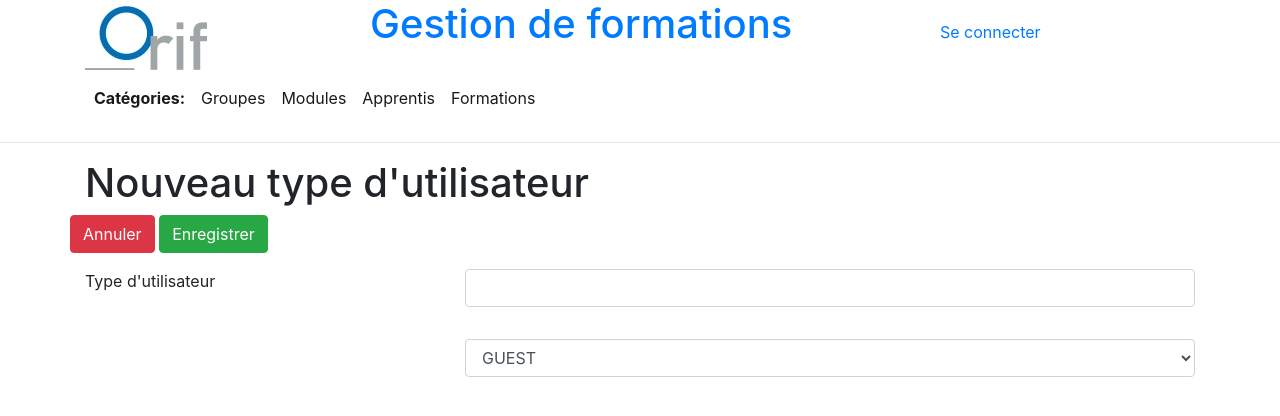
After one commit to OrifInformatique/gestion_formations, a CodeIgniter app: page /gestion_formations/admin/user_type_form in a window 1280 px wide. The commit adds this page. Shown: the top 416 px of the page. Run offline with CodeIgniter, Linux system fonts and the light colour scheme.

Commit message:
Add user_type functions

```diff
--- a/application/config/MY_constants.php
+++ b/application/config/MY_constants.php
@@ -22,6 +22,6 @@ defined('USERNAME_MIN_LENGTH') OR define('USERNAME_MIN_LENGTH', 2);
 | Access levels
 |--------------------------------------------------------------------------
 */
-define('ACCESS_LVL_GUEST', 1);
-define('ACCESS_LVL_REGISTERED', 2);
-define('ACCESS_LVL_ADMIN', 4);
+define('ACCESS_LVLS', array('GUEST' => 1,
+                            'REGISTERED' => 2,
+                            'ADMIN' => 4));
--- a/application/controllers/Admin.php
+++ b/application/controllers/Admin.php
@@ -8,7 +8,7 @@
  */
 
 class Admin extends MY_Controller {
-    //protected $access_level = ACCESS_LVL_ADMIN;
+    //protected $access_level = ACCESS_LVLS['ADMIN'];
     protected $access_level = "*";
 
     /**
@@ -22,7 +22,7 @@ class Admin extends MY_Controller {
     }
 
     public function index() {
-        $this->user_index();
+        $this->display_view('admin/list');
     }
 
     /************************
@@ -67,6 +67,7 @@ class Admin extends MY_Controller {
 
         $this->form_validation->set_rules('user_username', $this->lang->line('user_username'),
             'trim|required|min_length['.USERNAME_MIN_LENGTH.']|is_unique[users.user]');
+        $this->form_validation->set_rules('user_type', $this->lang->line('user_type'), 'required');
         if(!$update) {
             $this->form_validation->set_rules('user_password', $this->lang->line('user_password'),
                 array('trim',
@@ -74,7 +75,6 @@ class Admin extends MY_Controller {
                     'min_length['.PASSWORD_MIN_LENGTH.']',
                     function($problem) {return $problem;}));
         }
-        $this->form_validation->set_rules('user_type', $this->lang->line('user_type'), 'required');
 
         if($this->form_validation->run()) {
             if($this->input->post('id') > 0){
@@ -112,4 +112,63 @@ class Admin extends MY_Controller {
             redirect('admin/user_index');
         }
     }
+
+    /*****************************
+     * User type-related functions
+     *****************************/
+    public function user_type_index() {
+        $outputs['access_levels'] = array_flip(ACCESS_LVLS);
+        $outputs['user_types'] = $this->user_type_model->get_all();
+        $this->display_view('admin/user_types/list', $outputs);
+    }
+
+    public function user_type_form($id = 0) {
+        $outputs['access_levels'] = array_flip(ACCESS_LVLS);
+
+        if($id > 0) {
+            $outputs['user_type'] = $this->user_type_model->get($id);
+        }
+
+        $this->display_view('admin/user_types/form', $outputs);
+    }
+
+    public function user_type_form_validation() {
+        $this->form_validation->set_rules('user_type_type', $this->lang->line('user_type_type'), 'required|alpha');
+        $this->form_validation->set_rules('user_type_access_level', $this->lang->line('user_type_access_level'), 'required');
+
+        $req = array(
+            'type' => $this->input->post('user_type_type'),
+            'access_level' => $this->input->post('user_type_access_level'));
+
+        if($this->form_validation->run()) {
+            if($this->input->post('id') > 0) {
+                $this->user_type_model->update($this->input->post('id'), $req);
+            } else {
+                $this->user_type_model->insert($req);
+            }
+            redirect('admin/user_type_index');
+        } else {
+            if($this->input->post('id') > 0)
+                $this->user_type_form($this->input->post('id'));
+            $this->user_type_form();
+        }
+    }
+
+    public function user_type_delete($id, $confirm = 0) {
+        $outputs['user_type'] = $this->user_type_model->get($id);
+
+        $outputs['deletion_allowed'] = TRUE;
+        $users = $this->user_model->with('Users')->get_many_by('fk_user_type='.$id);
+        if(sizeof($users) > 0)
+            $outputs['deletion_allowed'] = FALSE;
+
+        if($confirm == 1) {
+            $this->user_type_model->delete($id);
+            $this->display_view('admin/user_types/success');
+        } elseif ($confirm == 0) {
+            $this->display_view('admin/user_types/delete', $outputs);
+        } else {
+            redirect('admin/user_type_index');
+        }
+    }
 }
--- a/application/language/french/MY_application_lang.php
+++ b/application/language/french/MY_application_lang.php
@@ -17,6 +17,8 @@ $lang['nav_group']                      = 'Groupes';
 $lang['nav_module']                     = 'Modules';
 $lang['nav_apprentice']                 = 'Apprentis';
 $lang['nav_formation']                  = 'Formations';
+$lang['nav_admin_users']                = 'Utilisateurs';
+$lang['nav_admin_user_types']           = 'Types d\'utilisateur';
 
 // Page titles
 $lang['page_prefix']                    = 'Gestion formations';
@@ -51,6 +53,8 @@ $lang['user_username']                  = 'Nom d\'utilisateur';
 $lang['user_password']                  = 'Mot de passe';
 $lang['user_password_again']            = 'Répétez le mot de passe';
 $lang['user_type']                      = 'Type d\'utilisateur';
+$lang['user_type_type']                 = 'Type d\'utilisateur';
+$lang['user_type_access']               = 'Niveau d\'accès';
 
 // Log Error
 $lang['invalid_id']                     = 'Ces informations de connexion ne sont pas valides';
@@ -77,11 +81,17 @@ $lang['formation_new']                  = 'Nouvelle formation';
 $lang['formation_modify']               = 'Modifier la formation';
 $lang['formation_delete']               = 'Supprimer la formation';
 $lang['formation_delete_not']           = 'La formation ne peut pas être supprimée car un module y est associé.';
+$lang['admin_menu']                     = 'Menus d\'administration';
 $lang['user_list']                      = 'Liste des utilisateurs';
 $lang['user_new']                       = 'Nouvel utilisateur';
 $lang['user_modify']                    = 'Modifer l\'utilisateur';
 $lang['user_delete']                    = 'Supprimer l\'utilisateur';
 $lang['user_delete_not']                = 'L\'utilisateur ne peut pas être supprimé car une personne y est associée';
+$lang['user_type_list']                 = 'Liste des types d\'utilisateur';
+$lang['user_type_new']                  = 'Nouveau type d\'utilisateur';
+$lang['user_type_modify']               = 'Modfier le type d\'utilsateur';
+$lang['user_type_delete']               = 'Supprimer le type d\'utilisateur';
+$lang['user_type_delete_not']           = 'Le type d\'utilisateur ne peut pas être supprimé car un utilisateur y est associé';
 
 // Buttons
 $lang['btn_login']                      = 'Se connecter';
@@ -111,6 +121,8 @@ $lang['formation_delete_confirm']       = 'Etes-vous sûr de vouloir supprimer l
 $lang['formation_deleted']              = 'La formation a été supprimé';
 $lang['user_delete_confirm']            = 'Etes-vous sûr de vouloir supprimer l\'utilisateur';
 $lang['user_deleted']                   = 'L\'utilisateur a été supprimé';
+$lang['user_type_delete_confirm']       = 'Etes-vous sûr de vouloir supprimer le type d\'utilisateur';
+$lang['user_type_deleted']              = 'Le type d\'utilisateur a été supprimé';
 
 // Errors
 $lang['group_missing']                  = 'Aucun groupe trouvé avec les paramètres entrés';
@@ -118,6 +130,7 @@ $lang['module_missing']                 = 'Aucun module trouvé avec les paramè
 $lang['apprentice_missing']             = 'Aucun apprenti trouvé avec les paramètres entrés';
 $lang['formation_missing']              = 'Aucune formation trouvée avec les paramètres entrés';
 $lang['user_missing']                   = 'Aucun utilisateur trouvé avec les paramètres entrés';
+$lang['user_type_missing']              = 'Aucun type d\'utilisateur trouvé avec les paramètres entrés';
 $lang['subject']                        = 'Matière';
 
 // Other texts
--- /dev/null
+++ b/application/views/admin/list.php
@@ -0,0 +1,5 @@
+<div class="container">
+    <h1><?php echo $this->lang->line('admin_menu'); ?></h1>
+    <a href="<?php echo base_url('admin/user_index'); ?>"><?php echo $this->lang->line('user_list'); ?></a><br>
+    <a href="<?php echo base_url('admin/user_type_index'); ?>"><?php echo $this->lang->line('user_type_list'); ?></a><br>
+</div>
--- /dev/null
+++ b/application/views/admin/user_types/form.php
@@ -0,0 +1,89 @@
+<?php if (!defined('BASEPATH')) exit('No direct script access allowed');
+/**
+ * View of question's details to update
+ *
+ * @author      Orif, section informatique (BuYa, ViDi)
+ * @link        https://github.com/OrifInformatique/gestion_questionnaires
+ * @copyright   Copyright (c) Orif (http://www.orif.ch)
+ */
+?>
+
+<div class="container">
+    <h1 class="title-section">
+        <?php if(isset($user_type)) {
+            echo $this->lang->line('user_type_modify');
+            $update = TRUE;
+        } else {
+            echo $this->lang->line('user_type_new');
+            $update = FALSE;
+        } ?>
+    </h1>
+    <?php
+    $attributes = array('name' => 'addFormUserType',
+        'id' => 'addFormUserType');
+    echo form_open('admin/user_type_form_validation', $attributes); ?>
+
+        <!-- Display buttons and display topic and question type as information -->
+        <div class="row">
+            <div class="form-group">
+                <a name="cancel" class="btn btn-danger" href="<?=base_url('/admin/user_type_index')?>"><?=$this->lang->line('cancel')?></a>
+                <?php
+                    echo form_submit('save', $this->lang->line('save'), 'class="btn btn-success"');
+                    //echo form_reset('reset', $this->lang->line('btn_reset'), 'class="btn btn-danger"');
+                ?>
+            </div>
+        </div>
+
+        <!-- ERROR MESSAGES -->
+        <?php
+        if (!empty(validation_errors())) {
+            echo '<div class="alert alert-danger">'.validation_errors().'</div>';}
+        ?>
+
+        <!-- QUESTION FIELDS -->
+        <?php
+
+        if($update) {
+            echo form_hidden('id', $user_type->id);
+        }
+
+        ?>
+
+        <div class="row">
+            <div class="form-group col-md-12">
+                <div class="form-group row">
+                    <div class="col-md-4">
+                        <?php echo form_label($this->lang->line('user_type_type'), 'user_type_type'); ?>
+                    </div>
+                    <div class="col-md-8">
+                        <?php
+                        if($update)
+                            echo form_input('user_type_type', set_value('user_type_type', $user_type->type), 'maxlength="65535" class="form-control" id="user_type_type"');
+                        else
+                            echo form_input('user_type_type', set_value('user_type_type'), 'maxlength="65535" class="form-control" id="user_type_type"');
+                        ?>
+                    </div>
+                </div>
+            </div>
+        </div>
+
+        <div class="row">
+            <div class="form-group col-md-12">
+                <div class="form-group row">
+                    <div class="col-md-4">
+                        <?php echo form_label($this->lang->line('user_type_access_level'), 'user_type_access_level'); ?>
+                    </div>
+                    <div class="col-md-8">
+                        <?php
+                        if($update)
+                            echo form_dropdown('user_type_access_level', $access_levels, set_value('user_type_access_level', $user_type->access_level), 'class="form-control" id="user_type_access_level"');
+                        else
+                            echo form_dropdown('user_type_access_level', $access_levels, set_value('user_type_access_level'), 'class="form-control" id="user_type_access_level"');
+                        ?>
+                    </div>
+                </div>
+            </div>
+        </div>
+
+    <?php echo form_close(); ?>
+</div>
--- a/application/views/admin/users/form.php
+++ b/application/views/admin/users/form.php
@@ -108,9 +108,9 @@
                     <div class="col-md-8">
                         <?php
                         if($update)
-                            echo form_dropdown('user_type', $user_types, set_value('user_type', $user->fk_user_type), 'class="form-control" id="parent_group"');
+                            echo form_dropdown('user_type', $user_types, set_value('user_type', $user->fk_user_type), 'class="form-control" id="user_type"');
                         else
-                            echo form_dropdown('user_type', $user_types, set_value('user_type'), 'class="form-control" id="parent_group"');
+                            echo form_dropdown('user_type', $user_types, set_value('user_type'), 'class="form-control" id="user_type"');
                         ?>
                     </div>
                 </div>
--- a/application/views/admin/users/list.php
+++ b/application/views/admin/users/list.php
@@ -1,4 +1,8 @@
 <div class="container">
+    <div class="row">
+        <a class="btn" href="<?php echo base_url('admin/user_index'); ?>"><?php echo $this->lang->line('nav_admin_users'); ?></a>
+        <a class="btn" href="<?php echo base_url('admin/user_type_index'); ?>"><?php echo $this->lang->line('nav_admin_user_types'); ?></a>
+    </div>
     <h1><?php echo $this->lang->line('user_list'); ?></h1>
     <a class="btn btn-success" href="<?=base_url('admin/user_form')?>"><?php echo $this->lang->line('user_new'); ?></a>
     <div class="row">
```
Also changed, not shown: application/views/admin/user_types/delete.php (added, +17 -0 lines), application/views/admin/user_types/list.php (added, +29 -0 lines).
